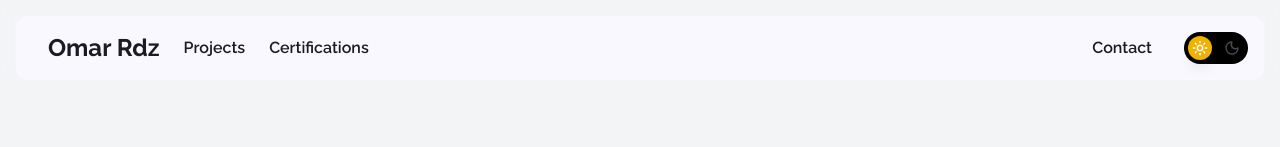
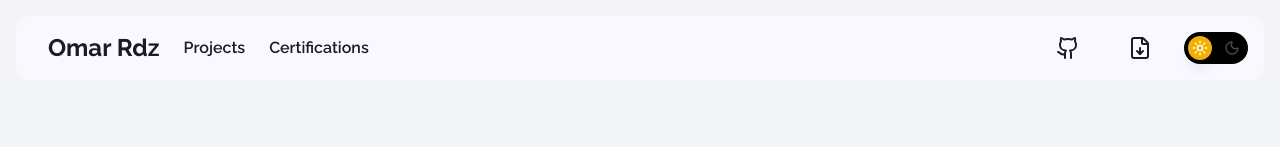
Before and after one commit to LuciferM12/Portafolio, an Astro site: page / in a window 1280 px wide. Shown: the top 147 px of the page. Built offline with nearby package versions, Linux system fonts and the light colour scheme; Astro itself is replaced by a stand-in of ours.

Commit message:
feat: add resume and link to github

```diff
--- a/src/components/Header.tsx
+++ b/src/components/Header.tsx
@@ -1,6 +1,7 @@
 import { useState, useEffect } from "react";
 import { Moon, Sun } from "lucide-react";
 import { motion } from "framer-motion";
+import { Github, FileDown } from "lucide-react";
 
 const Header = () => {
   const [theme, setTheme] = useState("light");
@@ -44,10 +45,20 @@ const Header = () => {
         </div>
         <div className="mr-4 flex items-center font-semibold gap-4">
           <a
-            href="#projects"
+            href="https://github.com/luciferm12"
+            target="_blank"
+            rel="noopener noreferrer"
             className="mx-4 hover:text-primary transition-colors"
           >
-            Contact
+            <Github className="w-6 h-6" />
+          </a>
+          <a
+            href="/resume.pdf"
+            target="_blank"
+            rel="noopener noreferrer"
+            className="mx-4 hover:text-primary transition-colors"
+          >
+            <FileDown className="w-6 h-6" />
           </a>
           <button
             onClick={toggleTheme}
```
Also changed, not shown: 1 other file.
